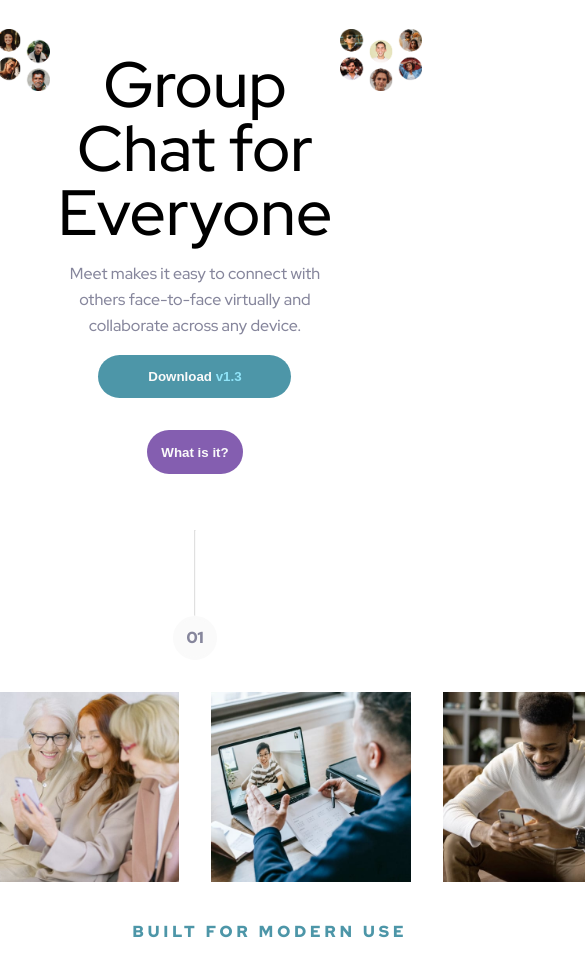
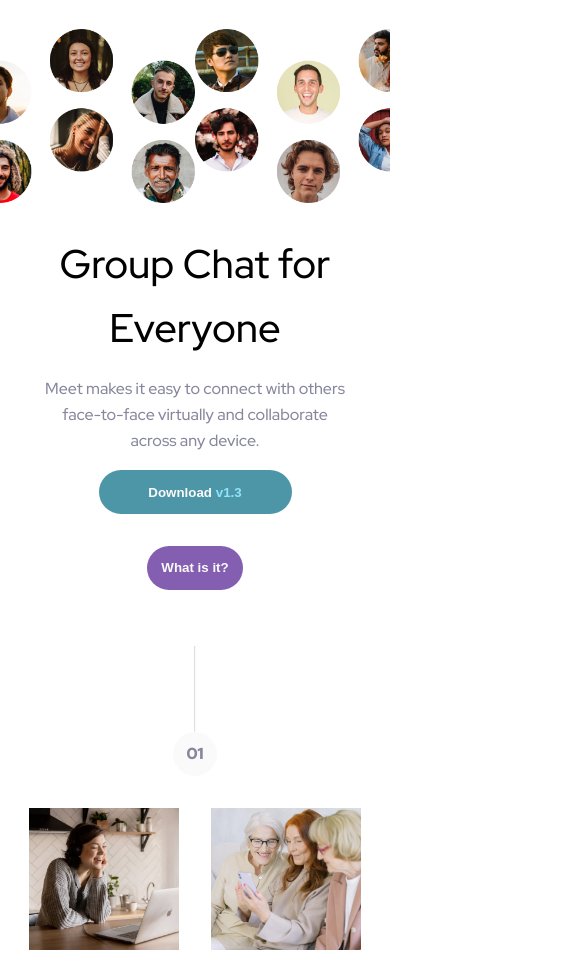
Before and after one commit to NavaMegalos/Meet-Landing-Page, a plain HTML site: page index.html in a window 390 px wide. Shown: the part 62-1028 px from the top of the page, 585 px wide, since content can reach past the window. Drawn offline with Linux system fonts and the light colour scheme.

Commit message:
Tablet & Mobile Design Added

```diff
--- a/style.css
+++ b/style.css
@@ -19,6 +19,8 @@
 
 
   --title-font-size: 64px;
+  --title-tablet-size: 48px;
+  --title-mobile-size: 40px;
   --title-line-height: 64px;
 
   --subtitle-font-size: 40px;
@@ -86,6 +88,10 @@ body {
   display: initial;
   text-align: end;
   margin-right: -2rem;
+}
+
+.app__main {
+  overflow-x: hidden;
 }
 
 .app__main-info-title {
@@ -161,7 +167,6 @@ body {
   border: solid .2rem hsl(var(--primary-white-clr));
   color: hsl(var(--primary-gray-clr));
   height: 22px;
-  /* opacity: 75%; */
   padding: .5rem;
   text-align: center;
   font-weight: var(--fw-bold);
@@ -174,7 +179,7 @@ body {
   text-align: center;
 }
 
-.app__main-description p, .app__main-description h2{
+.app__main-description p, .app__main-description title{
   width: 540px;
   margin-inline: auto;
 }
@@ -195,6 +200,7 @@ body {
   line-height: var(--subtitle-line-height);
   max-width: 450px;
   margin: 1.5rem 0;
+  margin-inline: auto;
 }
 
 .app__main-description-info {
@@ -209,13 +215,13 @@ body {
 }
 
 .app__footer-content {
+  align-items: center;
   background: hsla(var(--primary-green-clr) / .85);
-  padding: 7rem;
+  color: hsl(var(--primary-white-clr));
   display: grid;
   grid-template-columns: repeat(3, 1fr);
-  align-items: center;
   justify-content: center;
-  color: hsl(var(--primary-white-clr));
+  padding: 7rem;
 }
 
 .app__footer-title {
@@ -226,3 +232,106 @@ body {
 .app__footer-content > * {
   margin: 0 1rem;
 }
+
+@media (max-width: 768px) {
+  .grid-pictures-top {
+    grid-template-columns: repeat(2, 1fr);
+    margin: 2rem 0;
+  }
+
+  .grid-item-2 {
+    grid-column: 1 / span 3;
+    grid-row: 2;
+    width: 457px;
+    margin-inline: auto;
+  }
+
+  .grid-pictures-top .grid-item-3 {
+    grid-row: 1;
+    grid-column:2;
+  }
+
+  .grid-pictures-middle {
+    gap: 2rem;
+    grid-template-columns: repeat(4, 100px);
+    margin: 2rem .5rem;
+    justify-content: center;
+  }
+
+  .app__footer-content {
+    background: hsla(var(--primary-green-clr) / .85);
+    padding: 7rem;
+    display: grid;
+    grid-template-columns: repeat(1, 1fr);
+    align-items: center;
+    justify-content: center;
+    text-align: center;
+    gap: 3rem;
+    color: hsl(var(--primary-white-clr));
+  }
+
+  .app__footer-content button {
+    margin-inline: auto;
+  }
+
+  .app__footer {
+    background: url('./starter-code/assets/desktop/image-footer.jpg');
+    background-position: center;
+    background-size: cover;
+    background-repeat: no-repeat;
+    margin-top: -20px;
+  }
+
+  .app__main-title {
+    color: var(--primary-dark-clr);
+    display: block;
+    font-size: var(--title-tablet-size);
+    font-weight: var(--fw-medium);
+    line-height: var(--title-line-height);
+    margin: 1rem 0;
+  }
+
+  .app__main-description-title, .app__main-description p {
+    margin-inline: auto;
+  }
+}
+
+@media (max-width: 490px) {
+  .app__main-title {
+    color: var(--primary-dark-clr);
+    display: block;
+    font-size: var(--title-mobile-size);
+    font-weight: var(--fw-medium);
+    line-height: var(--title-line-height);
+    margin: 1rem 0;
+  }
+
+  .grid-pictures-top {
+    grid-template-columns: repeat(2, 50%);
+    margin: 2rem 0;
+  }
+
+  .grid-item-2 {
+    grid-column: 1 / span 3;
+    grid-row: 2;
+    width: 80%;
+    margin-inline: auto;
+  }
+
+  .app__main-description-title {
+    font-size: var(--title-mobile-size);
+  }
+
+  .app__main-description-title, .app__main-description p {
+    width: auto;
+    margin-inline: auto;
+  }
+
+  .grid-pictures-middle {
+    gap: 2rem;
+    grid-template-columns: repeat(2, 150px);
+    margin: 2rem .5rem;
+    justify-content: center;
+  }
+
+}
```
